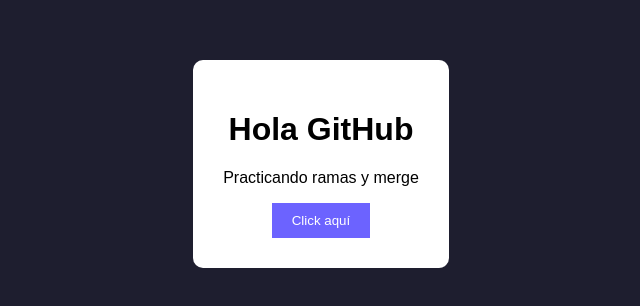
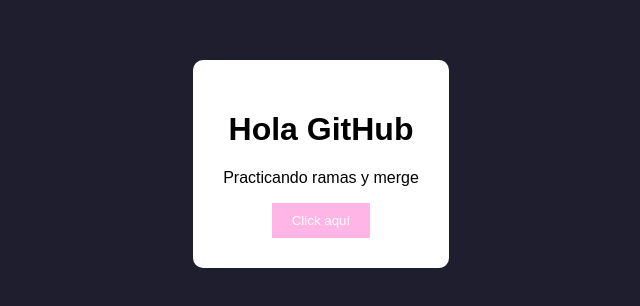
Before and after one commit to DazzLyDev/tarea-git-branches, a plain HTML site: page index.html in a window 1280 px wide. Shown: the part 236-542 px from the top of the page, without its empty margins (319-959 px from the left). Drawn offline with Linux system fonts and the light colour scheme.

Commit message:
fix: button color

```diff
--- a/styles.css
+++ b/styles.css
@@ -18,7 +18,7 @@
 }
 
 button {
-  background: #6c63ff;
+  background: #ff63cb79;
   color: white;
   border: none;
   padding: 10px 20px;
```
